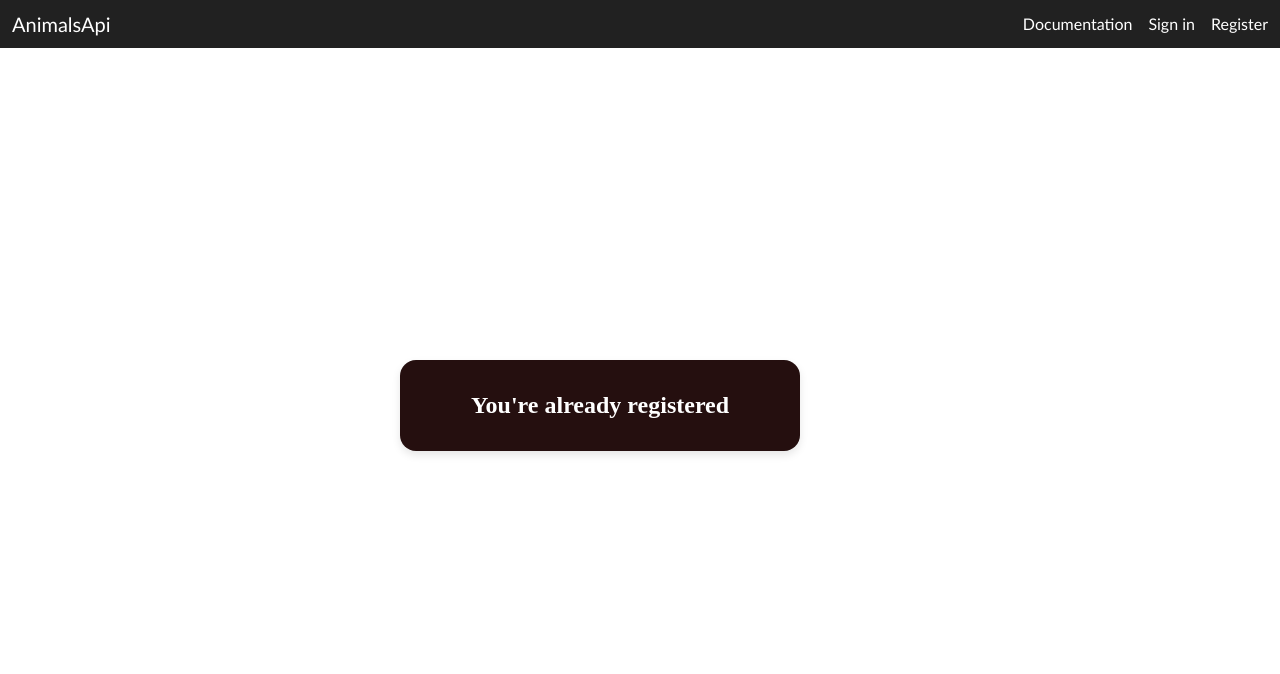
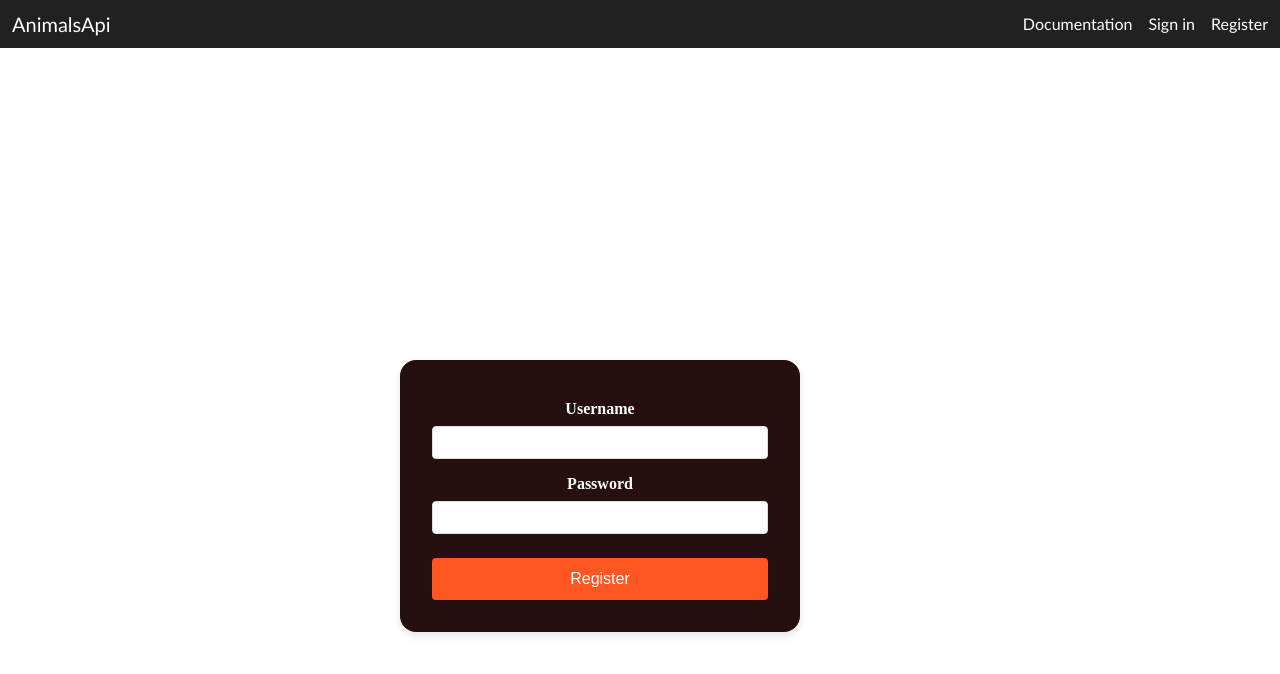
Before and after one commit to alexanderfilip1/pet-api, a React (Vite) app in the folder frontend/: page /register in a window 1280 px wide. Shown: the top 674 px of the page. Built offline with nearby package versions, Linux system fonts and the light colour scheme.

Commit message:
Fixed Auth Token functionality

```diff
--- a/frontend/src/components/AuthToken.jsx
+++ b/frontend/src/components/AuthToken.jsx
@@ -1,17 +1,5 @@
-import { useState, useEffect } from "react";
-
 export default function AuthToken() {
-  const [auth, setAuth] = useState(false);
-  const [token, setToken] = useState(false);
-  useEffect(() => {
-    const authToken = localStorage.getItem("authToken");
-    setToken(authToken);
-    if (token) {
-      setAuth(true);
-    } else {
-      setAuth(false);
-    }
-  }, [token]);
-
+  const token = localStorage.getItem("authToken");
+  const auth = Boolean(token);
   return { auth, token };
 }
--- a/frontend/src/components/FetchAnimals.jsx
+++ b/frontend/src/components/FetchAnimals.jsx
@@ -1,12 +1,12 @@
 import React, { useState } from "react";
 import "../assets/css/FetchAnimals.css";
+import useAuthToken from "../components/AuthToken";
 
 export default function FetchAnimals() {
   const [animal, setAnimal] = useState("");
   const [random, setRandom] = useState();
   const [breed, setBreed] = useState();
-
-  const authToken = localStorage.getItem("authToken");
+  const { token } = useAuthToken();
 
   const fetchAnimalData = async () => {
     const url = `http://localhost:3000/api/animal/?animal=${animal}&random=${random}&breed=${breed}`;
@@ -14,7 +14,7 @@ export default function FetchAnimals() {
       method: "GET",
       headers: {
         "Content-Type": "application/json",
-        Authorization: `Bearer ${authToken}`,
+        Authorization: `Bearer ${token}`,
       },
     });
     const body = await req.json();
--- a/frontend/src/pages/LoginPage.jsx
+++ b/frontend/src/pages/LoginPage.jsx
@@ -3,7 +3,7 @@ import Header from "../components/Header";
 import SubmitBtn from "../components/SubmitBtn";
 import "../assets/css/Login.css";
 import Loader from "../components/Loader";
-import AuthToken from "../components/AuthToken";
+import useAuthToken from "../components/AuthToken";
 import { Navigate } from "react-router-dom";
 
 export default function LoginPage() {
@@ -13,13 +13,14 @@ export default function LoginPage() {
   const [notification, setNotification] = useState("");
   const [loader, setLoader] = useState(false);
   const [redirect, setRedirect] = useState(false);
-  const auth = AuthToken();
+  const { auth } = useAuthToken();
 
   const hideLoader = () => {
     setTimeout(() => {
       setLoader(false);
     }, 2000);
   };
+
   const sendData = async () => {
     setLoader(true);
     const data = {
@@ -65,7 +66,7 @@ export default function LoginPage() {
       <div className="wrapper">
         <main className="main">
           <section className="main__login">
-            {auth ? (
+            {!auth ? (
               <form
                 className="main__login--form"
                 onSubmit={(e) => {
--- a/frontend/src/pages/RegisterPage.jsx
+++ b/frontend/src/pages/RegisterPage.jsx
@@ -4,7 +4,7 @@ import "../assets/css/Register.css";
 import SubmitBtn from "../components/SubmitBtn";
 import Loader from "../components/Loader";
 import { Navigate } from "react-router-dom";
-import AuthToken from "../components/AuthToken";
+import useAuthToken from "../components/AuthToken";
 
 export default function RegisterPage() {
   const [username, setUsername] = useState("");
@@ -13,7 +13,7 @@ export default function RegisterPage() {
   const [notification, setNotification] = useState("");
   const [loader, setLoader] = useState(false);
   const [redirect, setRedirect] = useState(false);
-  const auth = AuthToken();
+  const { auth } = useAuthToken();
 
   const hideLoader = () => {
     setTimeout(() => {
```
